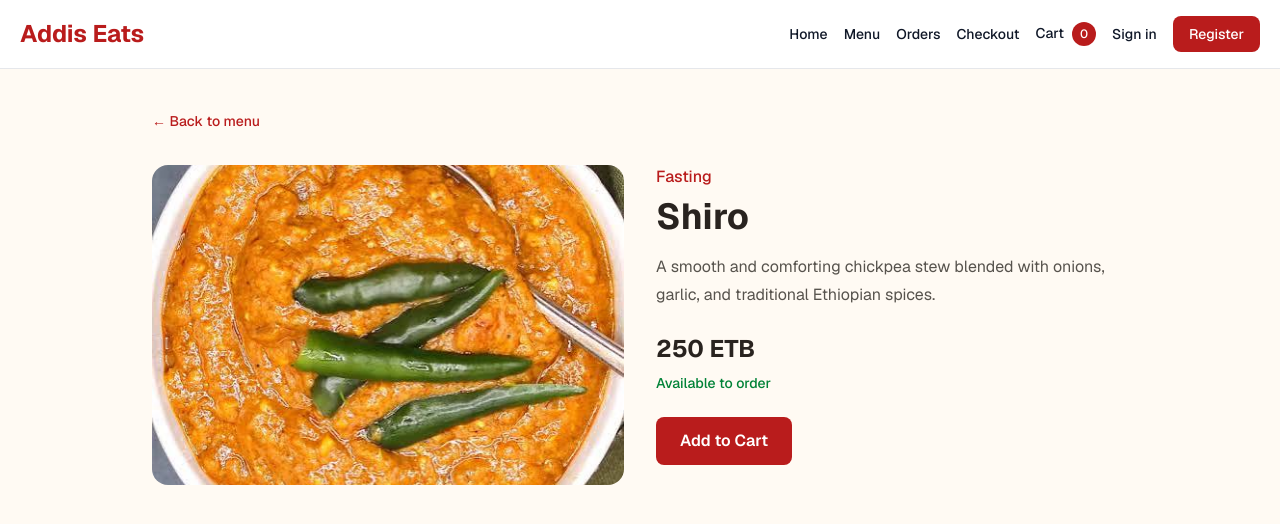
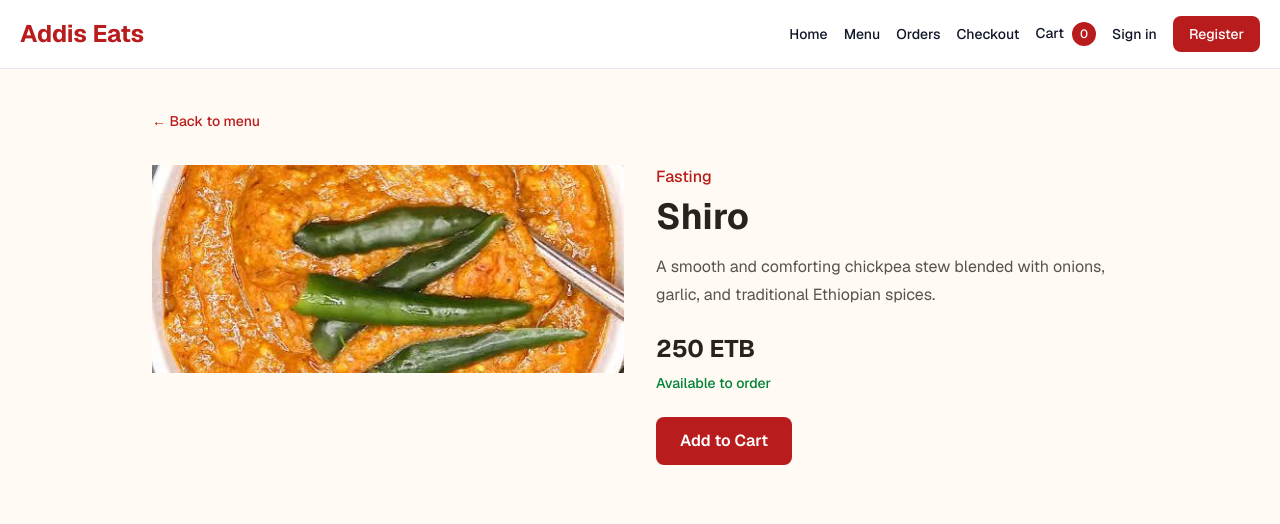
Before and after one commit to Makda-Yoseph/Addis-Eat, a Next.js app: page /menu/1001 in a window 1280 px wide. Shown: the top 524 px of the page. Built offline with nearby package versions, Linux system fonts and the light colour scheme; no server answers.

Commit message:
modification

```diff
--- a/app/menu/[id]/page.js
+++ b/app/menu/[id]/page.js
@@ -2,6 +2,7 @@ import { Suspense } from "react";
 import { notFound } from "next/navigation";
 import menuData from "@/data/menu.json";
 import AddToCartButton from "@/components/add-to-cart-button";
+import Image from "next/image";
 
 export async function generateMetadata({ params }) {
   const { id } = await params;
@@ -83,10 +84,13 @@ async function DishDetails({ params }) {
       </a>
 
       <div className="mt-8 grid gap-8 md:grid-cols-2">
-        <img
+        <Image
           src={`/images/menu/${dish.image}`}
           alt={dish.name}
-          className="h-80 w-full rounded-2xl object-cover"
+          width={800}
+          height={800}
+          sizes="(max-width: 768px) 100vw, 33vw"
+          className="h-52 w-full object-cover"
         />
 
         <div>
--- a/app/menu/menu-client.js
+++ b/app/menu/menu-client.js
@@ -189,8 +189,8 @@ export default function MenuClient({
                 alt={dish.name}
                 width={800}
                 height={800}
-                sizes="(max-width: 768px) 100vw, 50vw"
-                className="h-80 w-full rounded-2xl object-cover"
+                sizes="(max-width: 768px) 100vw, 33vw"
+                className="h-52 w-full object-cover"
               />
 
               <div className="p-4">
--- a/app/menu/page.js
+++ b/app/menu/page.js
@@ -1,7 +1,7 @@
 import { Suspense } from "react";
 import { getMenu } from "@/lib/menu";
 import MenuClient from "./menu-client";
-import Image from "next/image";
+
 
 export const metadata = {
   title: "Our Menu",
```
